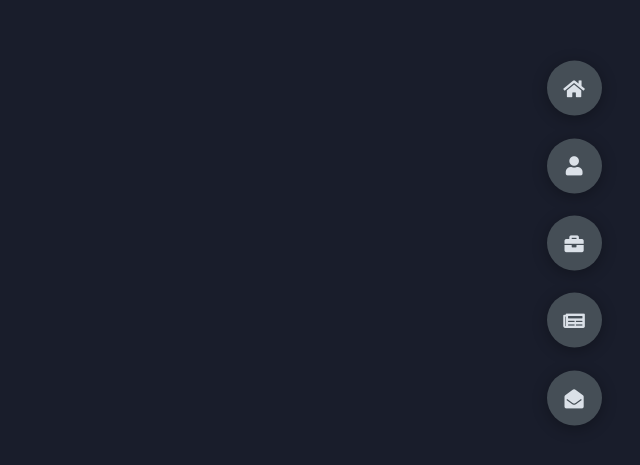
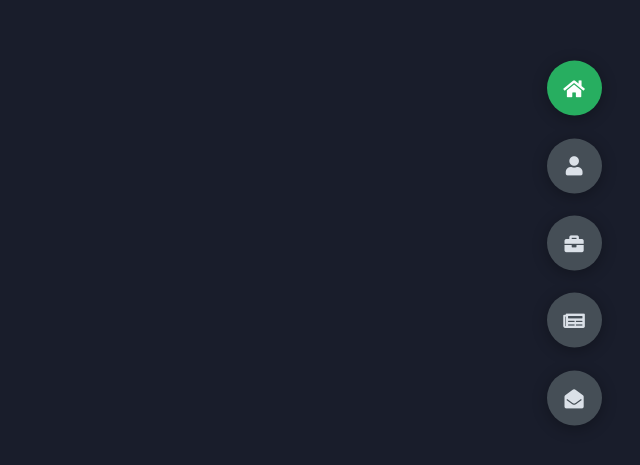
Before and after one commit to isanatalia/isanatalia.github.io, a plain HTML site: page index.html in a window 1280 px wide. Shown: the part 157-622 px from the top of the page, without its empty margins (640-1280 px from the left). Drawn offline with Linux system fonts and the light colour scheme.

Commit message:
correção nome classe active-btn

```diff
--- a/styles/styles.css
+++ b/styles/styles.css
@@ -97,11 +97,11 @@ section {
   justify-items: center;
   transform: translateY(-50%);
 }
-.controlls .active-tbn {
+.controlls .active-btn {
   background-color: var(--color-secondary) !important;
   transition: all 0.4s ease-in-out;
 }
-.controlls .active-tbn i {
+.controlls .active-btn i {
   color: var(--color-white) !important;
 }
 .controlls .control {
```
